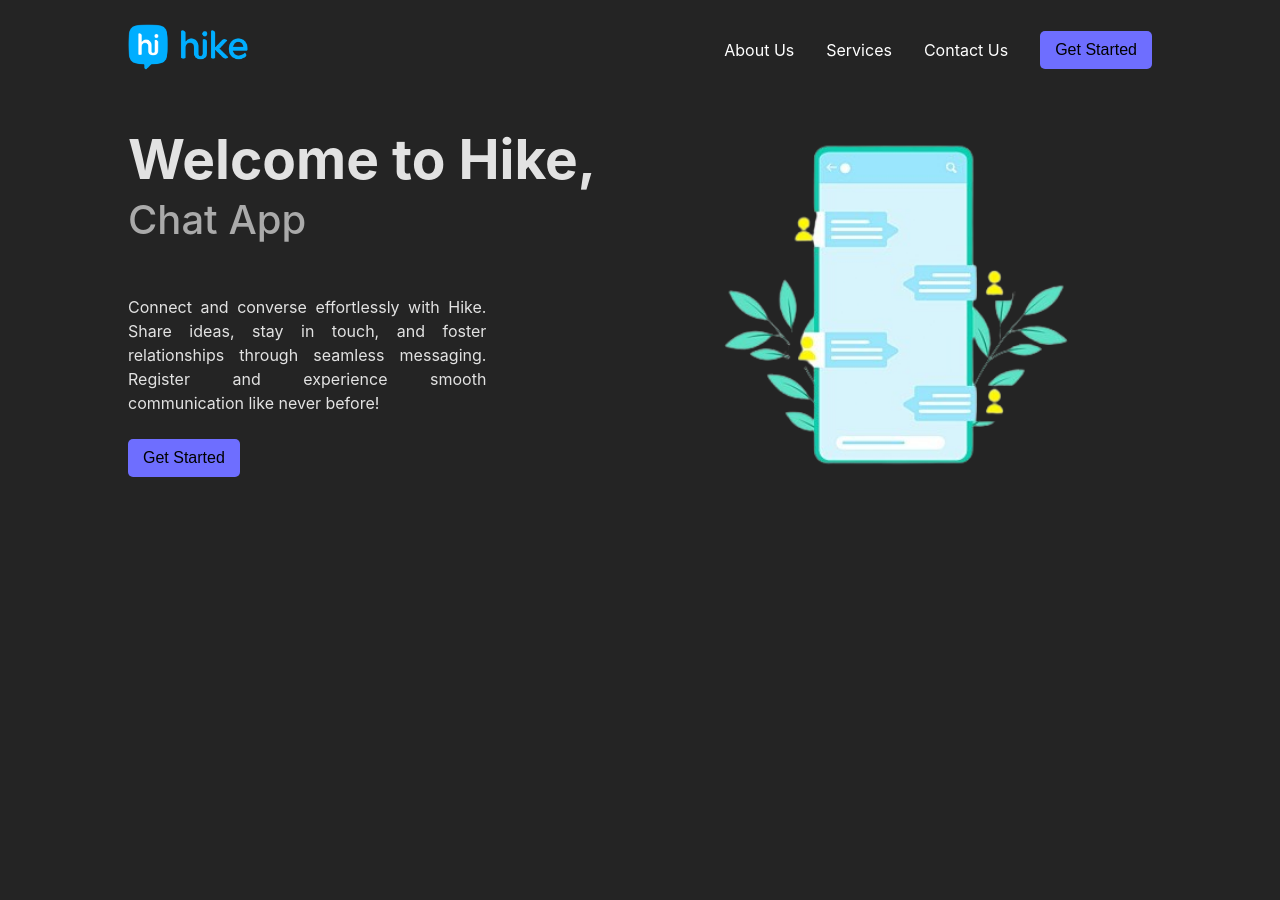
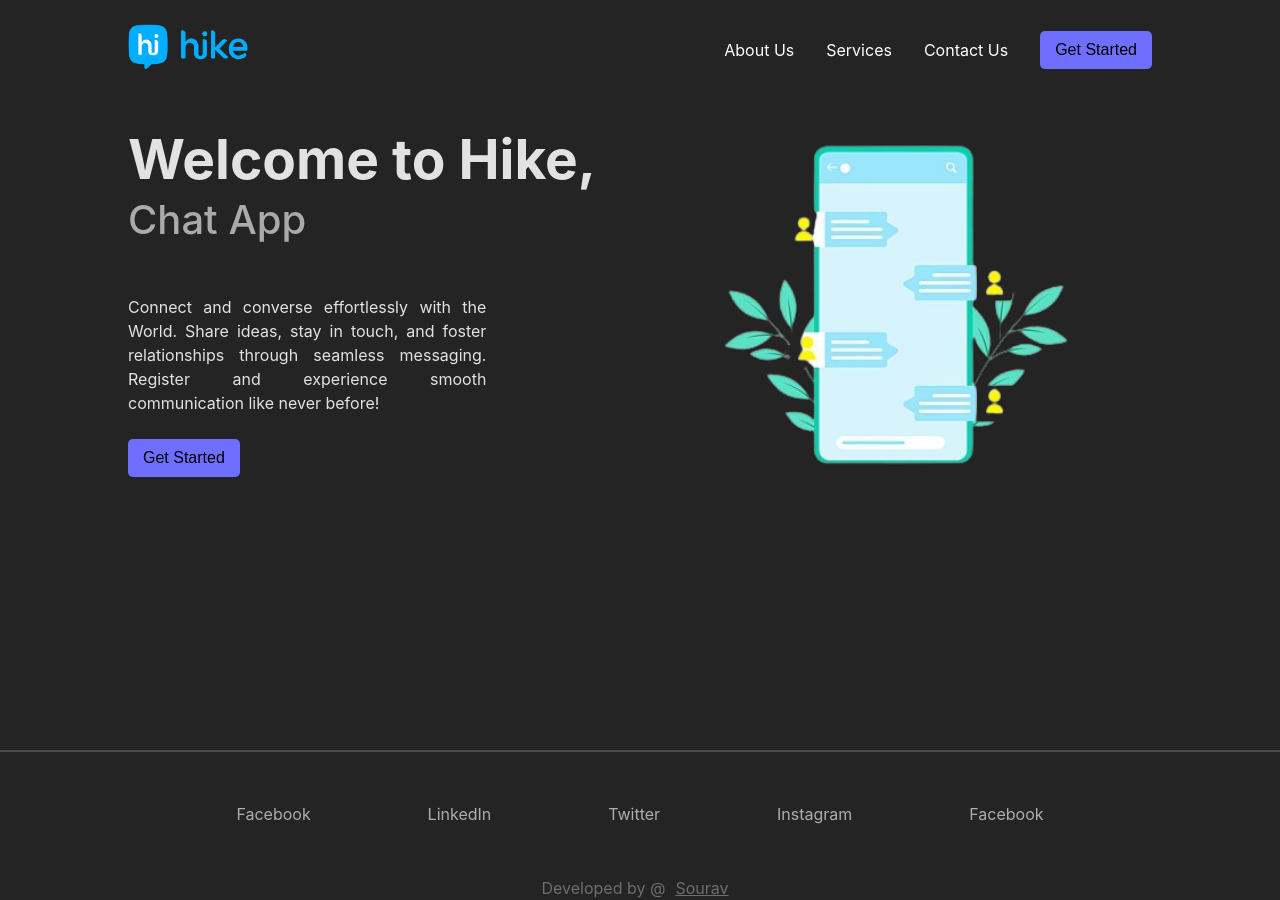
Before and after one commit to souravcodes1080/Talk-Mixer, a React (Vite) app in the folder frontend/: page / in a window 1280 px wide. Before the commit the page ends 800 px from the top, so only its background shows below. Built offline with nearby package versions, Linux system fonts and the light colour scheme.

Commit message:
Homepage changed

```diff
--- /dev/null
+++ b/frontend/src/components/Footer.jsx
@@ -0,0 +1,19 @@
+import React from 'react'
+import "../styles/hero.css";
+function Footer() {
+  return (
+
+    <div className='container footer'>
+        <div className="tabs">
+            <a href="" target='_blank'>Facebook</a>
+            <a href="" target='_blank'>LinkedIn</a>
+            <a href="" target='_blank'>Twitter</a>
+            <a href="" target='_blank'>Instagram</a>
+            <a href="" target='_blank'>Facebook</a>
+        </div>
+        <p>Developed by @<a href="https://sourav-c-portfolio.netlify.app" target='_blank'>Sourav</a></p>
+    </div>
+  )
+}
+
+export default Footer
--- a/frontend/src/components/Hero.jsx
+++ b/frontend/src/components/Hero.jsx
@@ -14,7 +14,7 @@ function Hero() {
             </h1>
 
             <p>
-            Connect and converse effortlessly with Hike. Share ideas, stay in touch, and foster relationships through seamless messaging. Register and experience smooth communication like never before!
+            Connect and converse effortlessly with the World. Share ideas, stay in touch, and foster relationships through seamless messaging. Register and experience smooth communication like never before!
               <br />
               <br />
               <Link to="/auth/v1/560qw108/register">
--- a/frontend/src/pages/Homepage.jsx
+++ b/frontend/src/pages/Homepage.jsx
@@ -3,11 +3,16 @@ import logo from "../assets/logo.png";
 import { Link } from "react-router-dom";
 import Header from "../components/Header";
 import Hero from "../components/Hero";
+import Footer from "../components/Footer";
 function Homepage() {
   return (
     <div className="container-wrapper">
       <Header />
       <Hero />
+      <br /><br />
+      <br /><br /><br /><br /><br /><br /><br /><br />
+      <hr />
+      <Footer />
     </div>
   );
 }
--- a/frontend/src/styles/hero.css
+++ b/frontend/src/styles/hero.css
@@ -39,6 +39,44 @@
     justify-content: center;
 }
 
+
+
+
+
+
+.footer .tabs{
+    margin: 50px;
+    display: flex;
+    justify-content: space-around;
+    flex-wrap: wrap;
+}
+.footer  a{
+    text-decoration: none;
+    font-size: 16px;
+    color: rgb(173, 173, 173);
+    margin: 0 10px;
+}
+
+hr{
+    border: 1px solid rgba(255, 255, 255, 0.185);
+}
+.footer p{
+    display: flex;
+    justify-content: center;
+    color: rgb(110, 110, 110) !important;
+}
+.footer p a{
+    color: rgb(110, 110, 110) !important;
+
+    text-decoration: underline;
+}
+
+
+
+
+
+
+
 @media only screen and (max-width: 825px) {
     .hero-section{
         display: block;
```
